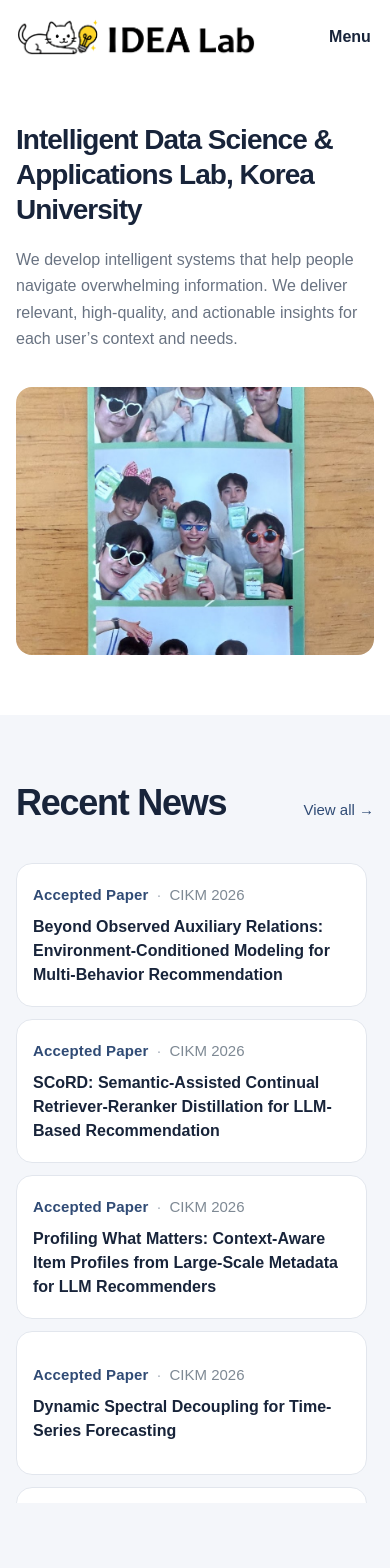
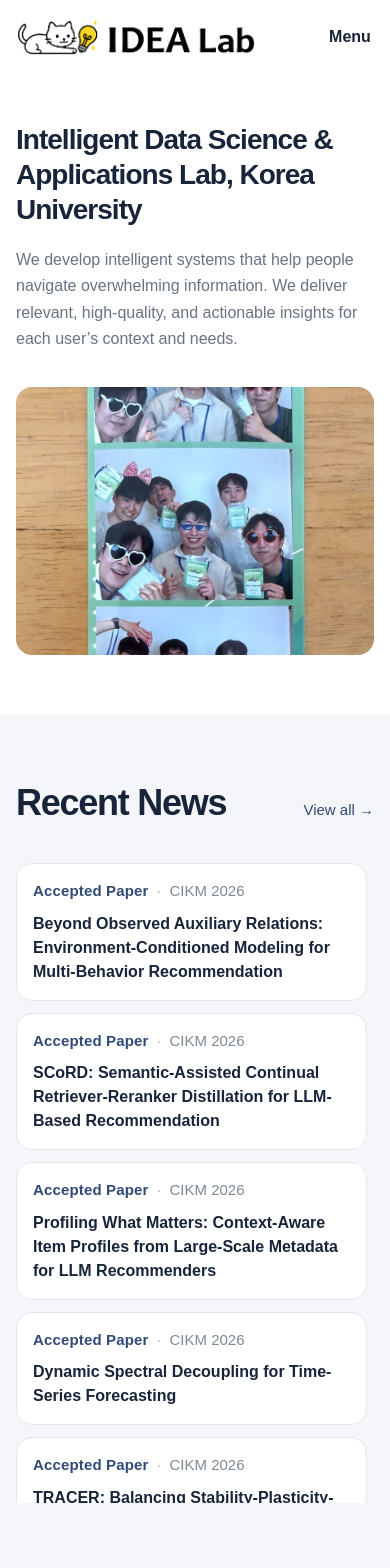
Before and after one commit to idealab-ku/idealab-website, a Next.js app: page / in a window 390 px wide. Shown: the top 1568 px of the page. Built offline with nearby package versions, Linux system fonts and the light colour scheme.

Commit message:
Fix tutorial news metadata and mobile cards

```diff
--- a/app/content/news.ts
+++ b/app/content/news.ts
@@ -41,7 +41,7 @@ export const newsItems: NewsItem[] = [
   paper("2026-acl-explainable-retrieval", 2026, 15, "ACL Findings", "Why These Documents? Explainable Generative Retrieval with Hierarchical Category Paths"),
   { id:"2026-postech-talk", year:2026, order:16, category:"Talk", title:"Invited talk: “Knowledge-Structured Retrieval for Scientific Literature”, CSE/GSAI Seminar, POSTECH, 2026." },
   paper("2026-iclr-continual-lora", 2026, 17, "ICLR", "Continual Low-Rank Adapters for LLM-based Generative Recommender Systems"),
-  { id:"2026-dasfaa-tutorial", year:2026, order:18, category:"Tutorial", title:"Accepted tutorial: “Continual Recommender Systems”, DASFAA, 2026.", image:"/media/publications/2026/2026-dasfaa-tutorial.png", href:"/research/dasfaa26-tutorial-continual-recommender-systems" },
+  { id:"2026-dasfaa-tutorial", year:2026, order:18, category:"Tutorial", venue:"DASFAA", title:"Continual Recommender Systems: A Focus on LLMs and Evolving Trends", image:"/media/publications/2026/2026-dasfaa-tutorial.png", href:"/research/dasfaa26-tutorial-continual-recommender-systems" },
   paper("2026-wsdm-data-streams", 2026, 19, "WSDM", "Capturing User Interests from Data Streams for Continual Sequential Recommendation"),
   paper("2026-www-pairsem", 2026, 20, "WWW", "PairSem: LLM-Guided Pairwise Semantic Matching for Scientific Retrieval"),
   paper("2026-kdd-cream", 2026, 21, "KDD", "CREAM: Continual Retrieval on Dynamic Streaming Corpora with Adaptive Soft Memory"),
@@ -54,7 +54,7 @@ export const newsItems: NewsItem[] = [
   { id:"2025-wsdm-best-paper", year:2025, order:4, category:"Award", title:"Our scientific document retrieval paper was selected as one of the Best Papers of WSDM 2025 and invited to ACM TIST.", href:"/publications#2025-wsdm-concept-coverage" },
   paper("2025-emnlp-topic-coverage", 2025, 5, "EMNLP", "Topic Coverage-based Demonstration Retrieval for In-Context Learning"),
   paper("2025-emnlp-scientific-ranking", 2025, 6, "EMNLP Findings", "Scientific Paper Retrieval with LLM-Guided Semantic-Based Ranking"),
-  { id:"2025-cikm-tutorial-news", year:2025, order:7, category:"Tutorial", title:"Accepted tutorial: “Continual Recommender Systems”, CIKM, 2025.", image:"/media/publications/2025/2025-cikm-tutorial.png", href:"/research/cikm25-tutorial-continual-recommender-systems" },
+  { id:"2025-cikm-tutorial-news", year:2025, order:7, category:"Tutorial", venue:"CIKM", title:"Continual Recommender Systems", image:"/media/publications/2025/2025-cikm-tutorial.png", href:"/research/cikm25-tutorial-continual-recommender-systems" },
   paper("2025-colm-deepretrieval", 2025, 8, "COLM", "DeepRetrieval: Hacking Real Search Engines and Retrievers with Large Language Models via Reinforcement Learning"),
   paper("2025-colm-imagine-relevance", 2025, 9, "COLM", "Imagine All The Relevance: Scenario-Profiled Indexing with Knowledge Expansion for Dense Retrieval"),
   paper("2025-kdd-label-noise", 2025, 10, "KDD", "Delving into Instance-Dependent Label Noise in Graph Data: A Comprehensive Study and Benchmark"),
--- a/app/globals.css
+++ b/app/globals.css
@@ -36,7 +36,7 @@ nav a:hover{color:var(--teal-dark);border-color:var(--teal)}
 .home-title-row,.block-heading,.publication-year{display:flex;align-items:baseline;justify-content:space-between;gap:20px}
 .home-title-row h2,.research-overview>h2,.publication-year h2{font-size:36px;line-height:1.12;letter-spacing:-.035em;margin:0;font-weight:800}
 .home-title-row a{font-size:15px;color:var(--teal-dark)}
-.home-news{display:grid;grid-template-columns:1fr;gap:12px;height:612px;margin-top:40px;padding-right:10px;overflow-y:auto;overscroll-behavior:contain;scroll-snap-type:y proximity;scrollbar-color:#b5bfcc transparent;scrollbar-width:thin}
+.home-news{display:grid;grid-template-columns:1fr;grid-auto-rows:max-content;align-content:start;gap:12px;height:612px;margin-top:40px;padding-right:10px;overflow-y:auto;overscroll-behavior:contain;scroll-snap-type:y proximity;scrollbar-color:#b5bfcc transparent;scrollbar-width:thin}
 .home-news::-webkit-scrollbar{width:8px}.home-news::-webkit-scrollbar-track{background:transparent}.home-news::-webkit-scrollbar-thumb{background:#b5bfcc;border-radius:8px}
 .home-news article{display:grid;grid-template-columns:1fr 184px;gap:22px;align-items:center;min-height:144px;padding:16px 18px;background:#fff;border:1px solid var(--line);border-radius:16px}
 .home-news article{scroll-snap-align:start}
@@ -375,7 +375,7 @@ nav a:hover{color:var(--teal-dark);border-color:var(--teal)}
   .event-list{grid-template-columns:repeat(2,minmax(0,1fr))}.profile-detail{grid-template-columns:1fr}.profile-detail aside{position:static}.profile-detail aside>img{width:220px;height:220px}.profile-subsection li{grid-template-columns:126px 1fr}.tutorial-summary{grid-template-columns:1fr 260px}.tutorial-summary img{width:260px;height:150px}.embed-page iframe{height:560px}.schedule-page>iframe{height:560px}
 }
 @media(max-width:520px){
-  .home-news{height:640px;padding-right:7px}.home-news article{grid-template-columns:1fr;padding:16px}.home-news img{display:none}
+  .home-news{height:640px;padding-right:7px}.home-news article{grid-template-columns:1fr;min-height:0;height:auto;padding:16px}.home-news .news-copy{min-width:0}.home-news p{overflow-wrap:anywhere}.home-news img{display:none}
   .member-grid,.intern-grid{grid-template-columns:repeat(2,minmax(0,1fr));gap:14px}.member-card,.intern-grid .member-card{min-height:0;padding:16px 10px 18px;border-radius:13px}.member-card>img{width:min(144px,100%);height:auto;aspect-ratio:9/10;object-fit:cover}.member-card h3{font-size:17px;margin-top:13px}.member-card p{font-size:15px}.member-card a{font-size:15px}.convergence-grid{grid-template-columns:1fr;gap:12px;margin-top:28px}.convergence-card{padding:20px}.pi-card{gap:22px;padding:20px}.pi-card>img{width:168px;height:187px}.pi-links{gap:7px}.profile-links a,.pi-links a{font-size:15px;padding:8px 10px}
   .paper-row{grid-template-columns:1fr}.paper-image{width:100%;height:auto;aspect-ratio:16/9}
   .gallery{grid-template-columns:1fr}
```
